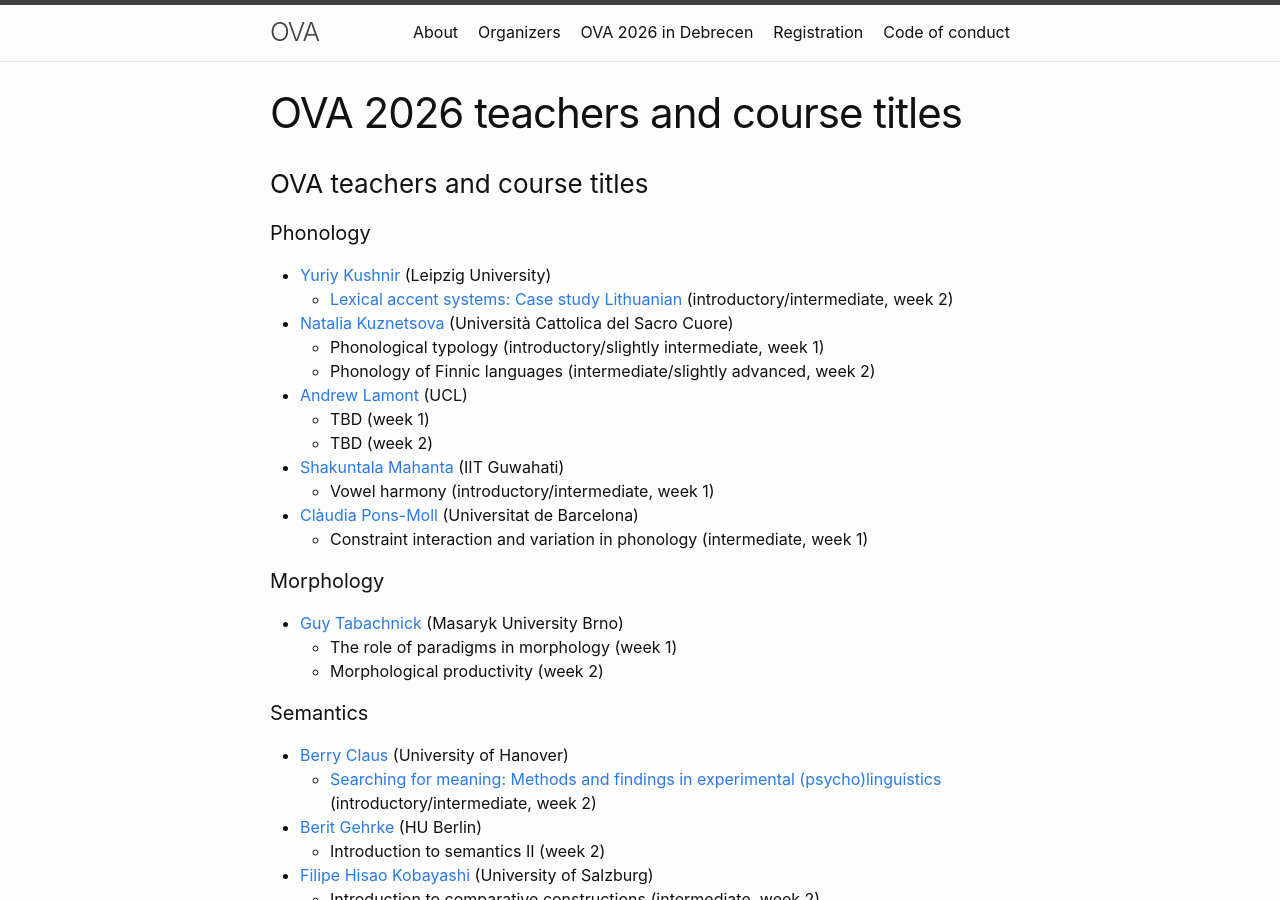
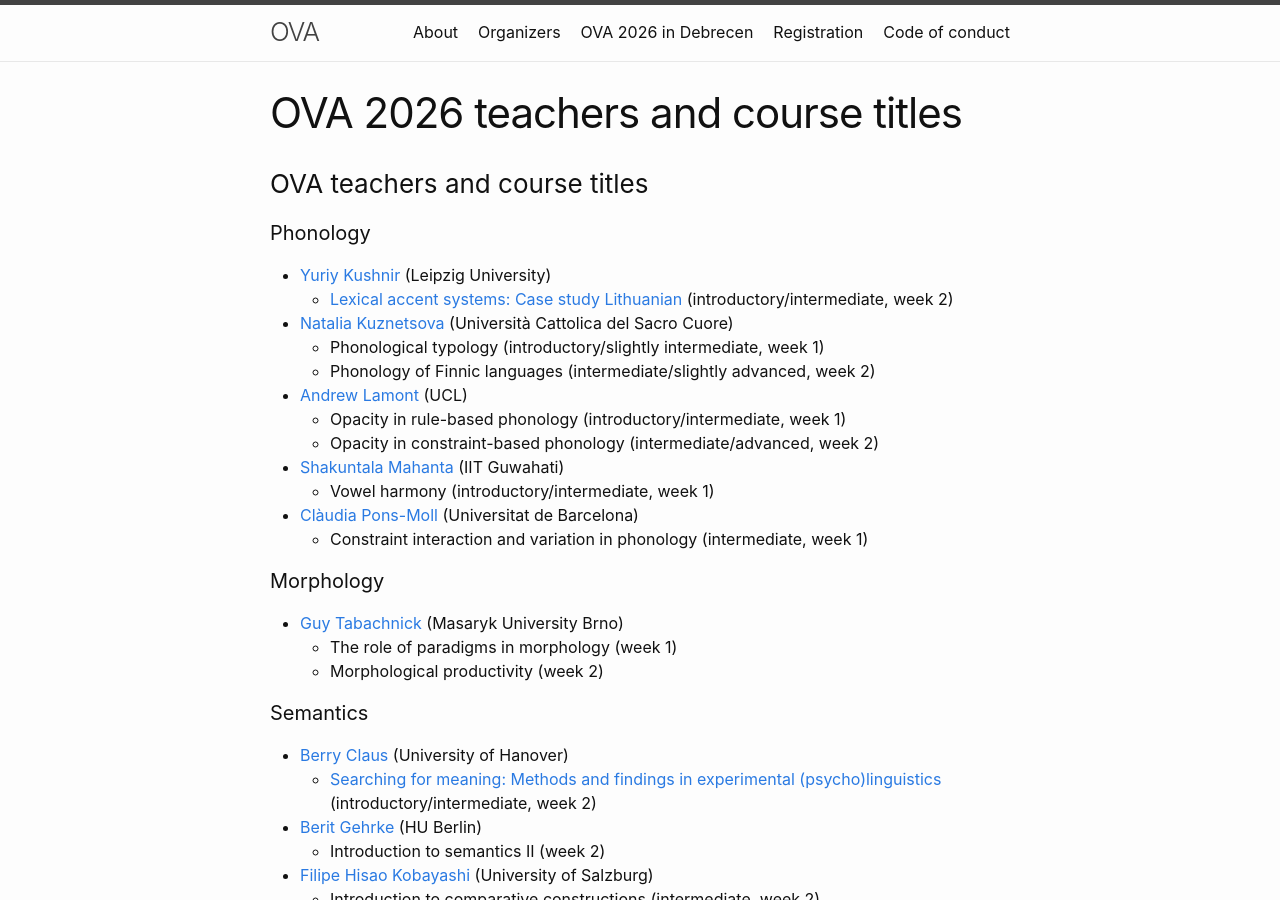
Before and after one commit to ovaschool/ovaschool.github.io, a Jekyll site: the page built from staticpages/ova2026-teachers.markdown, in a window 1280 px wide and 900 px high. Built offline with Jekyll 4.4.1, drawn with Linux system fonts in a browser that asks for light colours.

Commit message:
Update ova2026-teachers.markdown

```diff
--- a/staticpages/ova2026-teachers.markdown
+++ b/staticpages/ova2026-teachers.markdown
@@ -15,8 +15,8 @@ exclude: true
   - Phonological typology (introductory/slightly intermediate, week 1)
   - Phonology of Finnic languages (intermediate/slightly advanced, week 2)
 - [Andrew Lamont](https://aphonologist.github.io/) (UCL)
-  - TBD (week 1)
-  - TBD (week 2)
+  - Opacity in rule-based phonology (introductory/intermediate, week 1)
+  - Opacity in constraint-based phonology (intermediate/advanced, week 2)
 - [Shakuntala Mahanta](https://www.iitg.ac.in/hss/faculty_page_profile.php?name=MzgvUVFIK2oydWpTaXFzNUJOUkExZz09) (IIT Guwahati)
   - Vowel harmony (introductory/intermediate, week 1)
 - [Clàudia Pons-Moll](https://stel.ub.edu/filologiacatalana/directori-organitzatiu/claudia-pons-moll) (Universitat de Barcelona)
```
